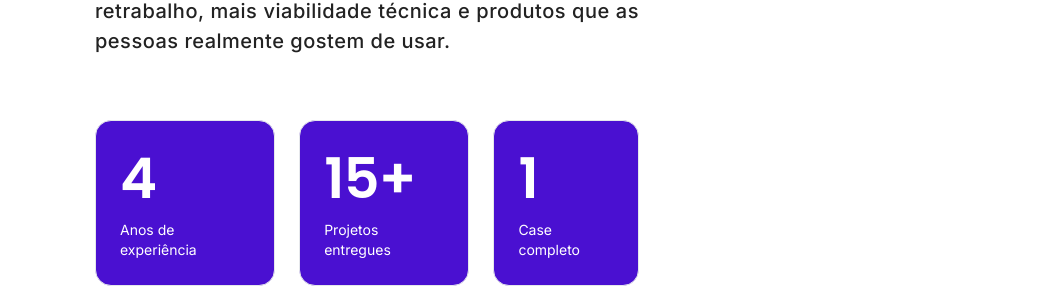
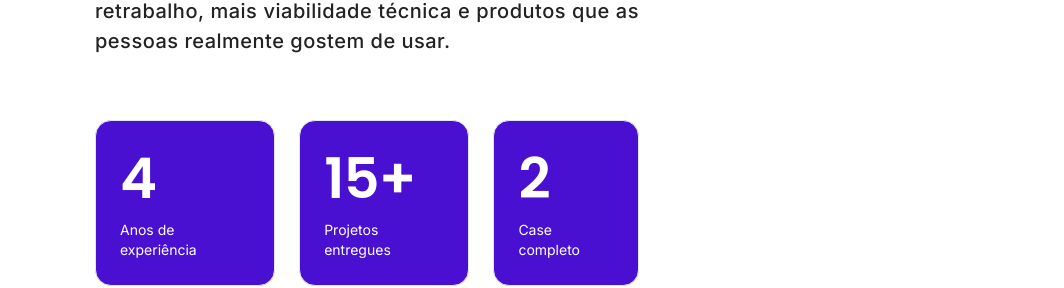
Before and after one commit to RegianaBarbosa/portfolio-regiana-cruz, a React (Vite) app: page /sobre in a window 1280 px wide. Shown: the part 933-1221 px from the top of the page, without its empty margins (97-1161 px from the left). Built offline with nearby package versions, Linux system fonts and the light colour scheme.

Commit message:
fix: update experience metric card count

```diff
--- a/src/sections/About.tsx
+++ b/src/sections/About.tsx
@@ -83,7 +83,7 @@ export const About = ({ id }: AboutProps) => {
             {/* Card 3 */}
             <div className="experience-metric-card">
               <h1 className="text-h2 md:text-h1 text-neutral-white leading-none mb-2">
-                1
+                2
               </h1>
               <p className="text-body-sm font-medium text-neutral-off-white leading-snug">
                 Case completo
```
